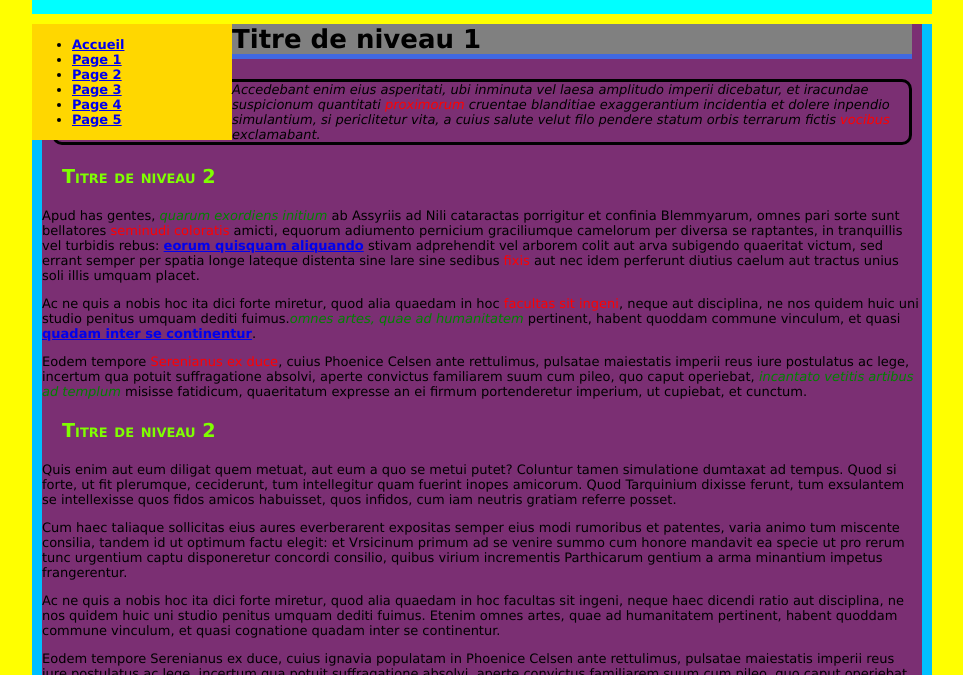
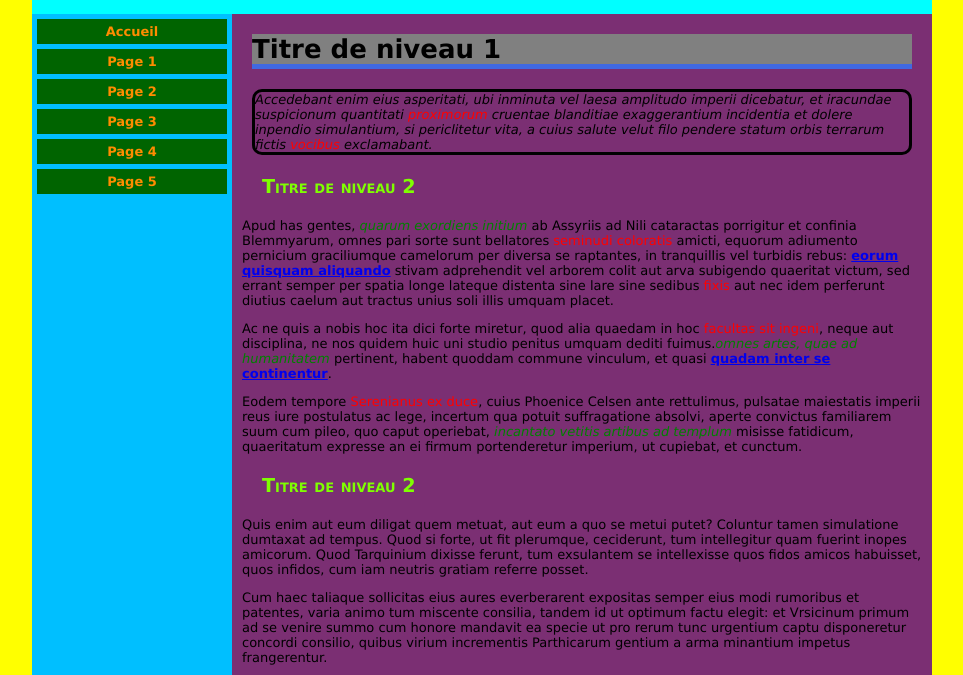
Before and after one commit to hakimchraa/pj_projet_base, a plain HTML site: page index.html in a window 1280 px wide. Shown: the part 106-781 px from the top of the page, without its empty margins (158-1121 px from the left). Drawn offline with Linux system fonts and the light colour scheme.

Commit message:
6. Mise en forme du menu de la page HTML

```diff
--- a/index.html
+++ b/index.html
@@ -4,7 +4,7 @@
 <head>
     <title>CSS Exercice complet</title>
     <meta charset="UTF-8">
-    <meta name="viewport" content="width=device-width, initial-scalehref=" style.css"=1.0">
+    <meta name="viewport" content="width=device-width, initial-scale=1.0">
     <link rel="stylesheet" type="text/css" media="screen" href="style.css">
 </head>
 
@@ -12,10 +12,10 @@
     <div class="page">
         <div class="entete">
             <!-- HTML : Ajoutez une class aux deux éléments <div></div>
-contenant les textes “titre du site” et “Notre slogan” afin de pouvoir,
-par la suite, les sélectionner en CSS pour personnaliser leur mise en
-forme. -->
-<!--     HTML : Personnalisez les textes du titre et du slogan du site en remplaçant le texte existant par le texte de votre choix. -->
+            contenant les textes “titre du site” et “Notre slogan” afin de pouvoir,
+            par la suite, les sélectionner en CSS pour personnaliser leur mise en
+            forme. -->
+            <!--     HTML : Personnalisez les textes du titre et du slogan du site en remplaçant le texte existant par le texte de votre choix. -->
             <div class="title">Mon titre pour l'exercice</div>
             <div class="slogan">Ceci est mon slogan personnel</div>
         </div>
--- a/style.css
+++ b/style.css
@@ -100,12 +100,79 @@ Exemples de valeur : yellow, purple, gold ; */
     background-color: gold;
 }
 
+
+/*      CSS : Afin de donner l’impression que la zone menu fait toute la hauteur de la page,
+        modifiez la couleur d’arrière-plan de .colonnes
+        et de .colonne_menu pour qu’ils aient la même.Vous pouvez utiliser le sélecteur .colonnes, .colonne_menu. */
+
+.colonnes,
+.colonne_menu {
+    background-color: deepskyblue;
+
+}
+
 .colonne_contenu {
     /*     CSS : En utilisant le sélecteur .colonne_contenu :
         Modifiez la couleur d’arrière-plan de la zone ;
         Ajoutez une marge d’au moins 10px à la zone. */
     background-color: rgb(123, 47, 115);
-    margin: 10px;
+    padding: 10px;
+}
+
+.colonne_menu ul {
+
+    /* CSS : En utilisant le sélecteur .colonne_menu ul (ce qui correspond aux éléments ul
+    ayant un parent avec la classe .colonne_menu), supprimez les marges internes ET externes de la liste à puces. */
+    margin: 0px;
+    padding: 0px;
+}
+
+.colonne_menu li {
+    /*     CSS : En utilisant le sélecteur .colonne_menu li (ce qui correspond aux éléments li ayant un parent avec
+    la classe .colonne_menu) :        Supprimez les puces de la liste :    Propriété : list-style-type,
+    https://developer.mozilla.org/fr/docs/Web/CSS/list-style-type. */
+
+    list-style-type: none;
+
+    /* CSS : En utilisant le sélecteur .colonne_menu li, continuez à personnalisez les lignes de la liste :
+       Ajoutez une couleur d’arrière-plan ;
+       Ajoutez une marge intérieure ET une marge extérieure de 5px ;
+       Centrez le texte.
+       */
+
+    background-color: darkgreen;
+    margin: 5px;
+    /* padding: 5px; */
+    text-align: center;
+
+}
+
+/*  En utilisant le sélecteur adapté, ajoutez un
+       effet de survol aux lignes de la liste en définissant une couleur
+       d’arrière-plan différente lors du survol */
+.colonne_menu li:hover {
+    background-color: chartreuse;
+}
+
+.colonne_menu a {
+    /*     CSS : En utilisant le sélecteur adapté,
+        personnalisez les liens du menu. Les autres liens (dans le contenu) ne
+        doivent pas être impactés :
+        Supprimez le soulignement ;
+        Modifiez la couleur. */
+    text-decoration: none;
+    color: darkorange;
+    /*  Remarque: Vous aurez peut-être remarqué un petit détail…
+        Les liens du menu ne fonctionnent que lorsque l’on survole le texte du
+        lien mais pas lorsque l’on survole le rectangle correspondant à la ligne
+        de la liste. Ce comportement est tout à fait normal, mais ce n’est pas
+        très ergonomique. */
+    display: block;
+    /*  Pour corriger le problème ajoutez la propriété display: block;
+        pour les liens du menu, ajoutez une marge interne de 5px aux liens et
+        supprimez la marge interne que nous avons mis précédemment sur les
+        lignes de la liste avec .colonne_menu li. */
+    padding: 5px;
 }
 
 .pieddepage {
```
